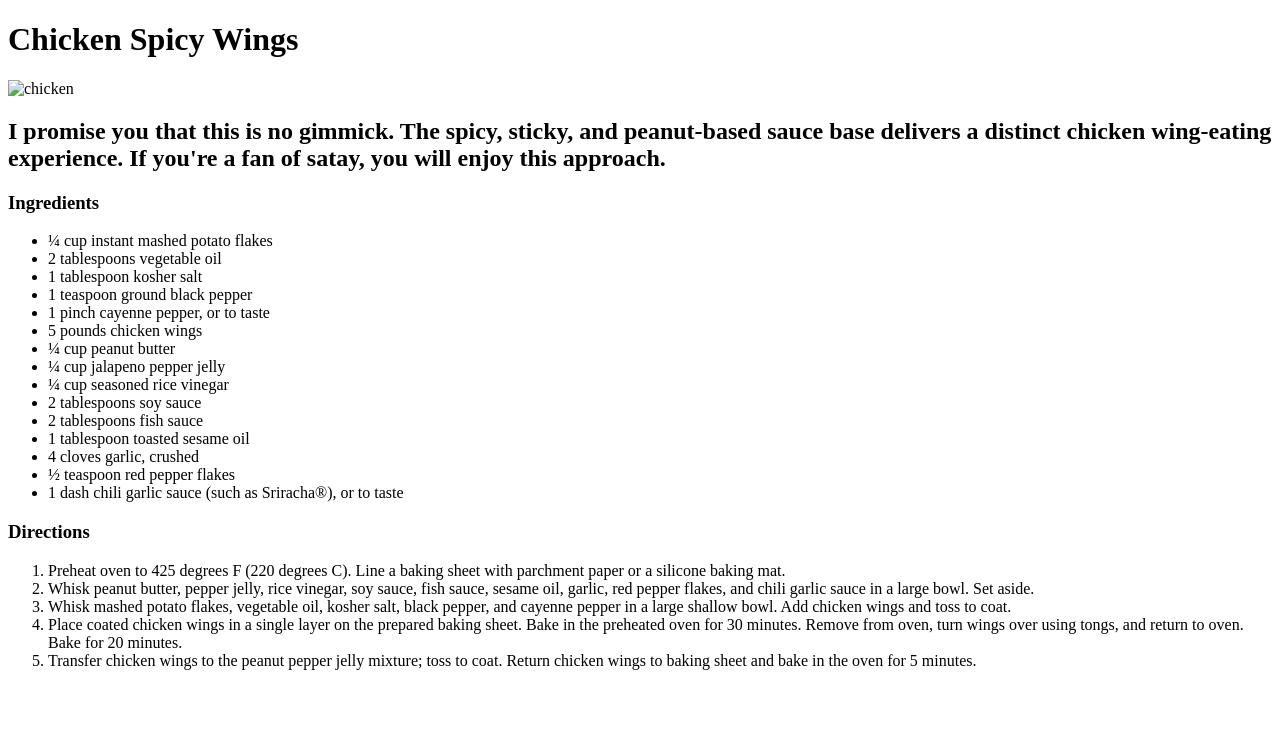
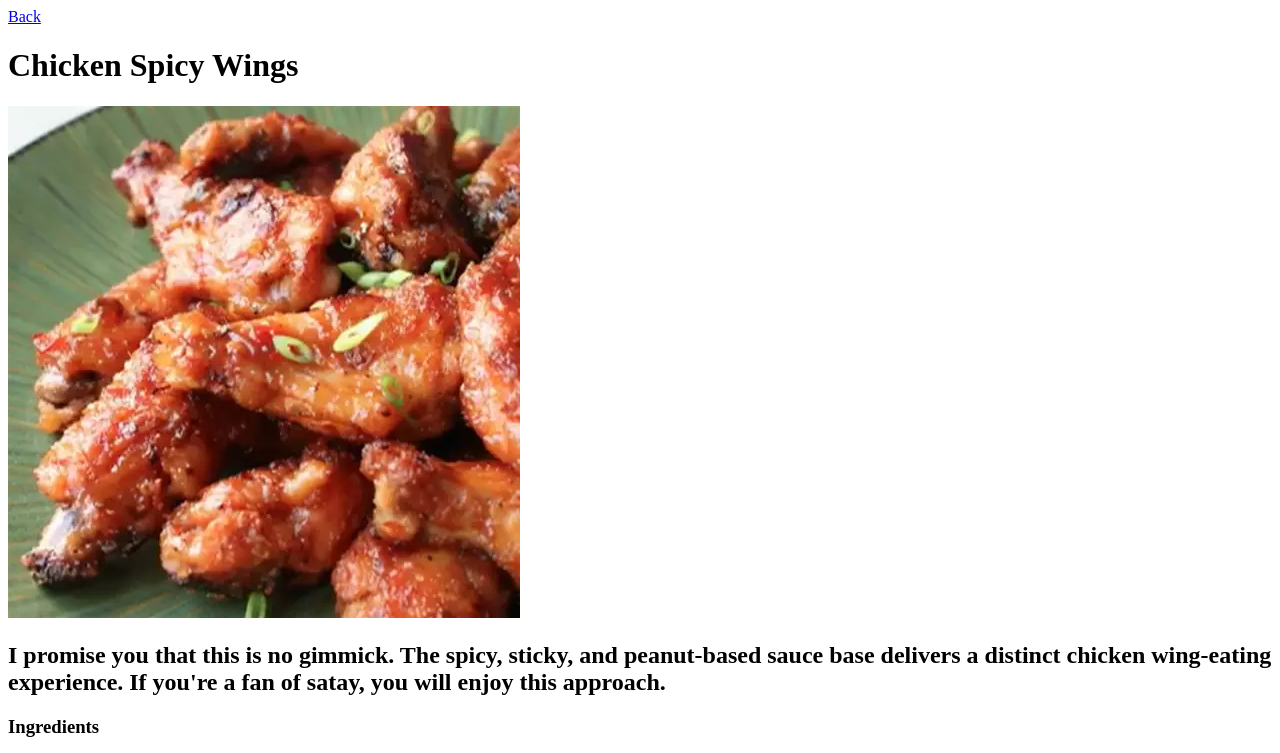
Before and after one commit to giantsis/odin-recipes, a plain HTML site: page recipes/spicy.html in a window 1280 px wide. Shown: the top 753 px of the page. Drawn offline with Linux system fonts and the light colour scheme.

Commit message:
Recipes full

```diff
--- a/recipes/spicy.html
+++ b/recipes/spicy.html
@@ -6,8 +6,9 @@
     <title></title>
 </head>
 <body>
+    <a href="../index.html">Back</a>
     <h1>Chicken Spicy Wings</h1>
-    <img src="./images/spicy.webp" alt="chicken">
+    <img src="../images/spicy.webp" alt="chicken">
     <h2>I promise you that this is no gimmick. The spicy, sticky, and peanut-based sauce base delivers a distinct chicken wing-eating experience. If you're a fan of satay, you will enjoy this approach.</h2>
     <h3>Ingredients</h3>
     <ul>
```
Also changed, not shown: recipes/moussaka.html (+1 -1 lines), recipes/pork.html (+1 -1 lines).
